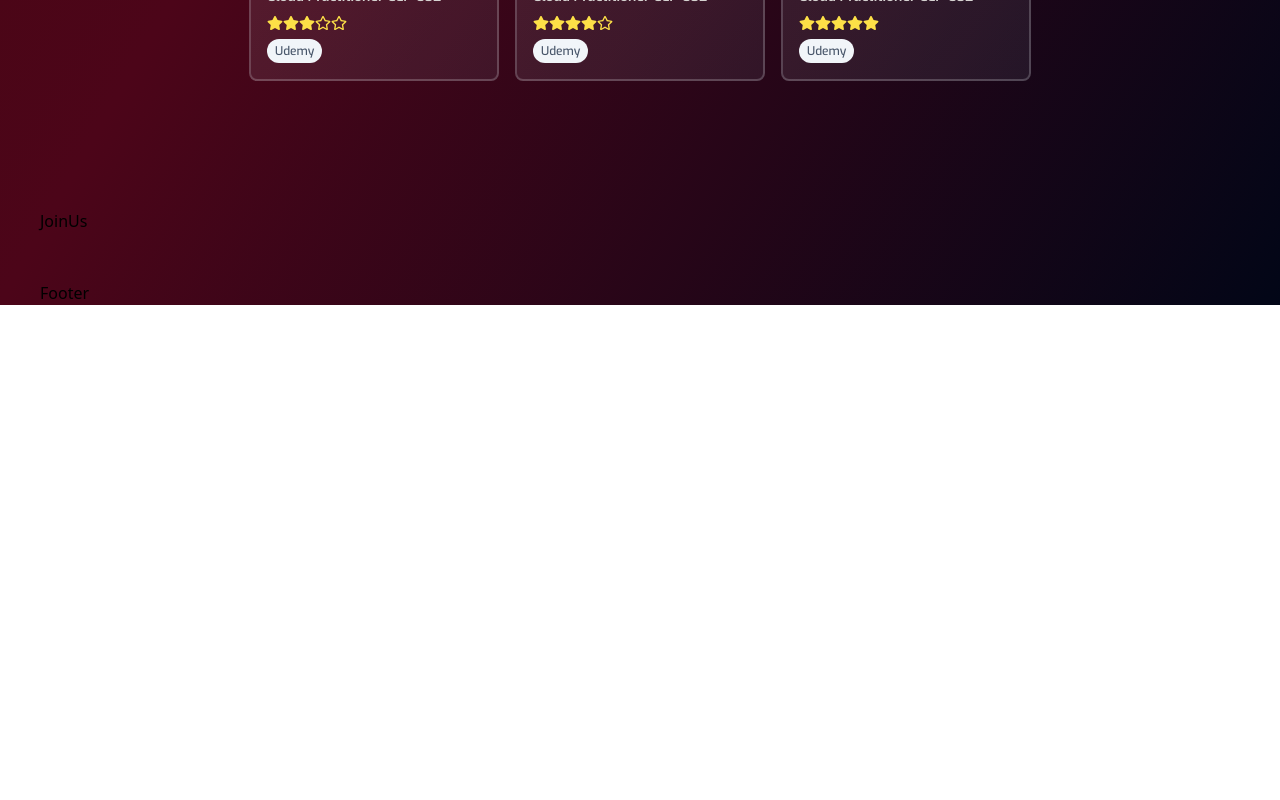
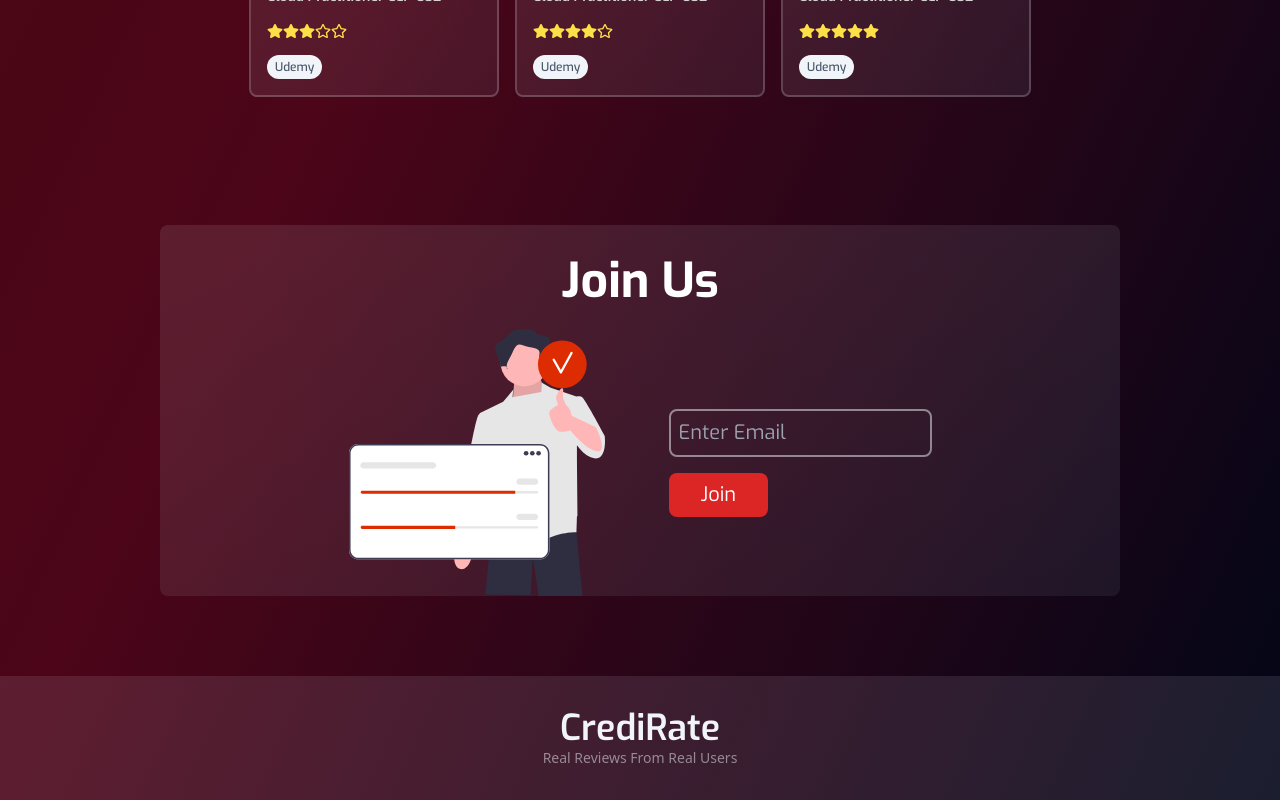
Before and after one commit to 94farooqui/credirate, a React (Vite) app in the folder frontend/: page / in a window 1280 px wide. Shown: the part 1952-2752 px from the top of the page. Before the commit the page ends 2257 px from the top, so only its background shows below. Built offline with nearby package versions, Linux system fonts and the light colour scheme.

Commit message:
added join and footer components on landing page

```diff
--- a/frontend/src/Layouts/RootLayout.tsx
+++ b/frontend/src/Layouts/RootLayout.tsx
@@ -1,6 +1,7 @@
 import React from 'react'
 import Header from '../components/Header'
 import { Outlet } from 'react-router-dom'
+import Footer from '../components/LandingPageComponents/Footer'
 
 const RootLayout = () => {
   return (
@@ -8,7 +9,7 @@ const RootLayout = () => {
 
       <Header />
       <Outlet />
-
+      <Footer/>
 
     </div>
   )
--- a/frontend/src/components/LandingPageComponents/Footer.tsx
+++ b/frontend/src/components/LandingPageComponents/Footer.tsx
@@ -2,7 +2,12 @@ import React from 'react'
 
 const Footer = () => {
   return (
-    <div>Footer</div>
+    <div className='mt-20 w-screen bg-slate-100/10'>
+      <div className='p-8 flex flex-col items-center'>
+        <h1 className='text-4xl font-exo font-semibold text-slate-100'>CrediRate</h1>
+        <p className='text-sm text-slate-100/50'>Real Reviews From Real Users</p>
+      </div>
+    </div>
   )
 }
 
--- a/frontend/src/components/LandingPageComponents/JoinUs.tsx
+++ b/frontend/src/components/LandingPageComponents/JoinUs.tsx
@@ -1,8 +1,22 @@
 import React from 'react'
+import JoinImage from './../../assets/LandingPage/undraw_join.svg'
 
 const JoinUs = () => {
   return (
-    <div>JoinUs</div>
+    <div>
+      <div className='font-exo flex flex-col items-center gap-6 text-white w-[80%] mx-auto bg-gradient-to-br from-slate-100/10 to-slate-400/10 rounded-lg pt-8'>
+        <h2 className='text-5xl font-bold'>Join Us</h2>
+        <div className='flex items-center justify-center gap-16'>
+        <img src={JoinImage} className='w-64'/>
+        <div>
+          <form className='flex flex-col items-start gap-4'>
+            <input placeholder='Enter Email' className='text-xl p-2 bg-transparent border-2 border-slate-100/50 rounded-lg'/>
+            <button className='bg-red-600 text-white text-xl px-8 py-2 rounded-lg'>Join</button>
+          </form>
+        </div>
+      </div>
+      </div>
+    </div>
   )
 }
 
--- a/frontend/src/components/LandingPageComponents/ReviewedCard.tsx
+++ b/frontend/src/components/LandingPageComponents/ReviewedCard.tsx
@@ -14,7 +14,7 @@ const ReviewedCard = ({ props }: ReviewedProps) => {
         <div className='w-[250px] overflow-hidden bg-gradient-to-br from-slate-100/10 to-slate-400/10 rounded-lg text-stone-300 font-medium flex flex-col justify-between gap-8 border-2 border-slate-100/20'>
             <div className='flex flex-col gap-4'>
                 <img src={props.image} />
-                <div className='flex flex-col gap-2 px-4 pb-4'>
+                <div className='flex flex-col gap-4 px-4 pb-4'>
                     <h2 className='text-sm font-semibold'>{props.item_name}</h2>
                     <MyStarComponent value={props.rating} />
                     <span className='self-start bg-slate-100 rounded-full py-1 px-2 text-xs text-slate-600'>{props.tag}</span>
--- a/frontend/src/pages/LandingPage.tsx
+++ b/frontend/src/pages/LandingPage.tsx
@@ -15,7 +15,7 @@ const LandingPage = () => {
         <Testimoniols/>
         <RecentlyReviewed/>
         <JoinUs/>
-        <Footer/>
+
       </div>
     </div>
   )
```
Also changed, not shown: frontend/src/assets/LandingPage/undraw_join.svg (added).
